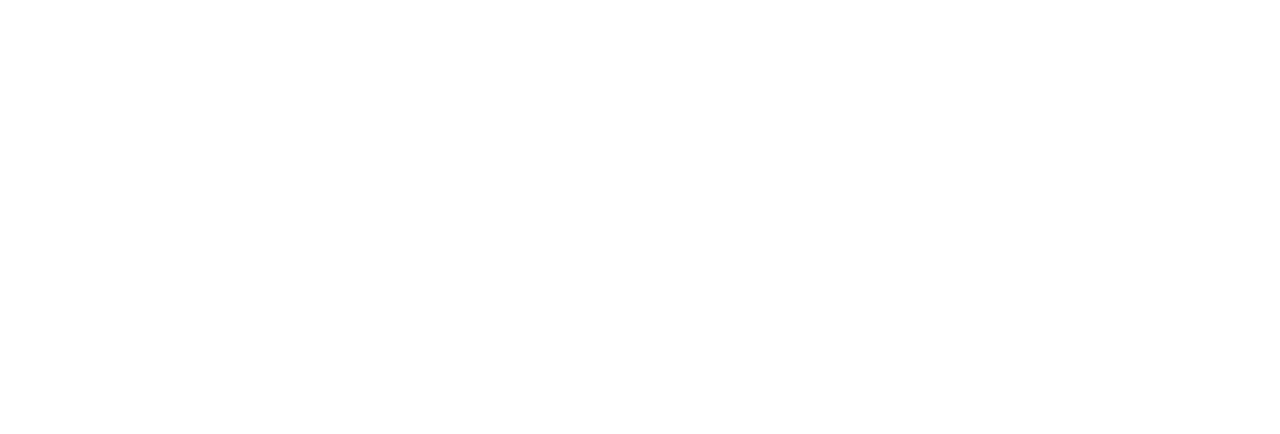
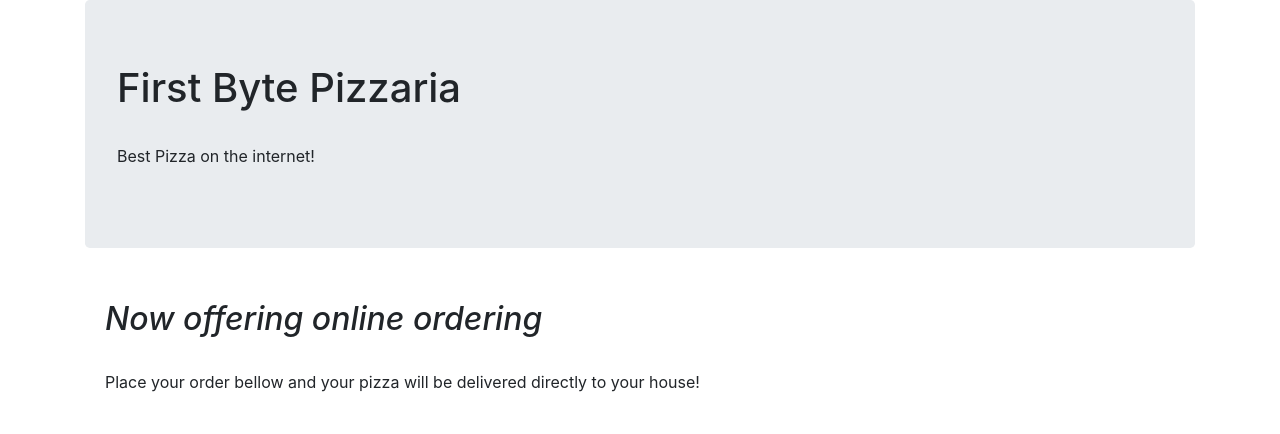
Before and after one commit to simpledimplejohn/pizzaParlor, a plain HTML site: page index.html in a window 1280 px wide. Drawn offline with Linux system fonts and the light colour scheme.

Commit message:
add cards to index.html

```diff
--- a/index.html
+++ b/index.html
@@ -8,5 +8,17 @@
   <title>Pizza Parlor</title>
 </head>
 <body>
+  <div class="container">
+    <div class="jumbotron">
+      <h1>First Byte Pizzaria</h1>
+      <br>
+      <p>Best Pizza on the internet!</p>
+    </div>
+    <div class="card-body">
+      <h2><em>Now offering online ordering</em></h2>
+      <br>
+      <p>Place your order bellow and your pizza will be delivered directly to your house!</p>
+    </div>
+  </div>
 </body>
 </html>
```
